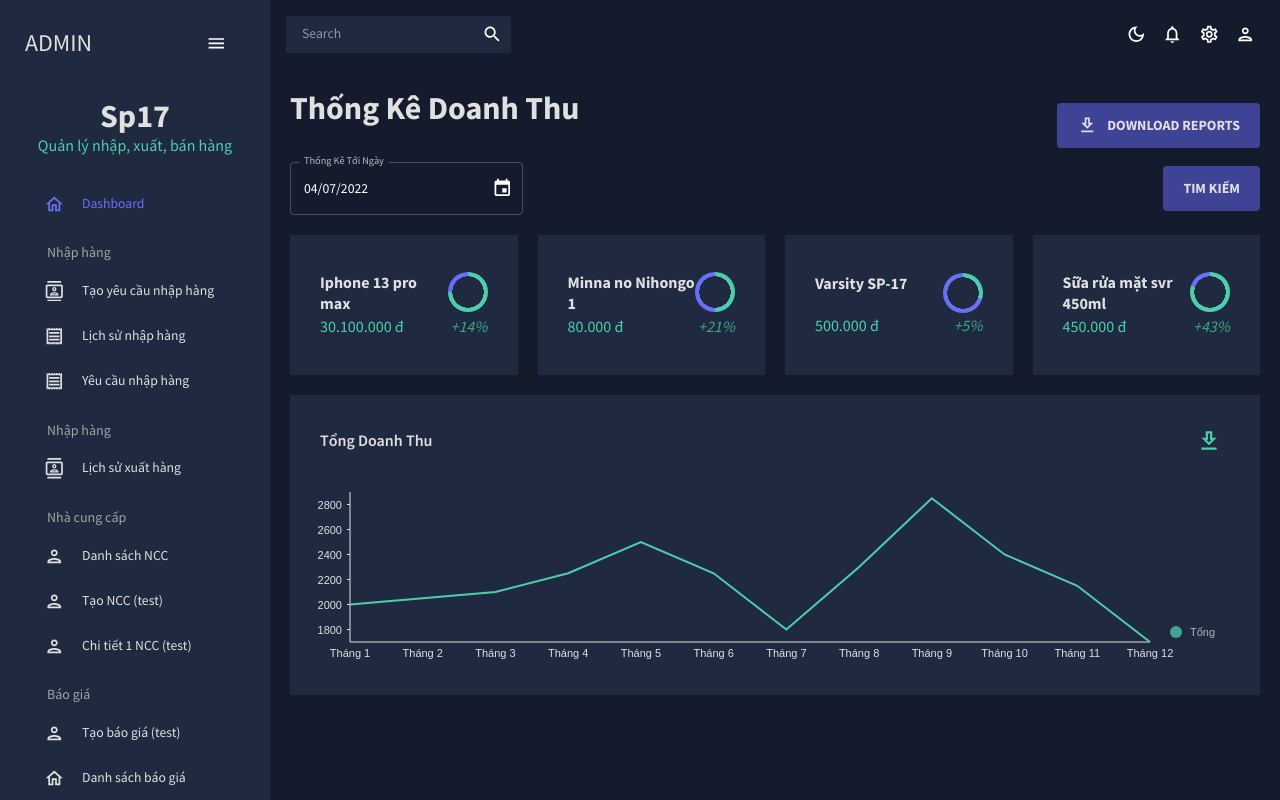
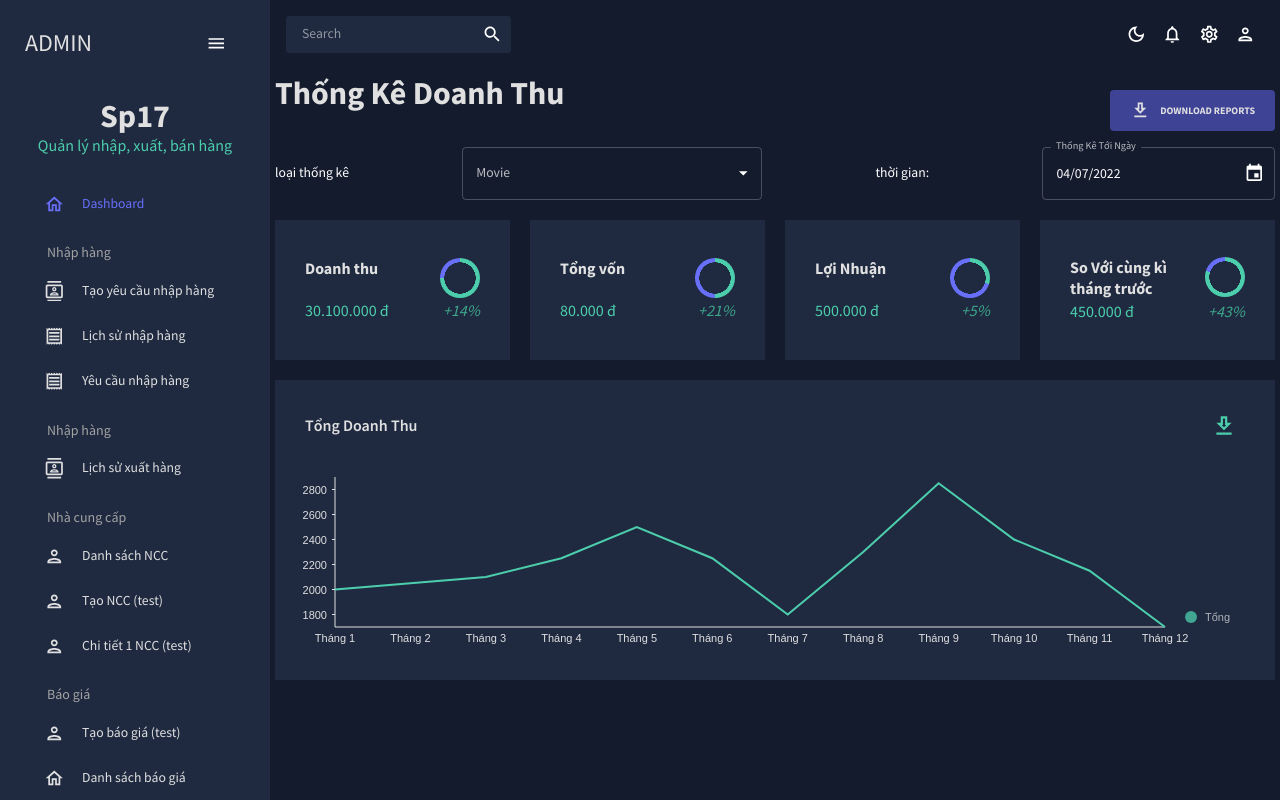
Before and after one commit to monleak/sp-fe, a React (Create React App) app: page /fiscal/revenue in a window 1280 px wide. Built offline with nearby package versions, Linux system fonts and the light colour scheme.

Commit message:
update doanhthu ui

```diff
--- a/package.json
+++ b/package.json
@@ -6,7 +6,7 @@
     "@emotion/react": "^11.10.5",
     "@emotion/styled": "^11.10.5",
     "@mui/icons-material": "^5.11.0",
-    "@mui/material": "^5.11.0",
+    "@mui/material": "^5.11.3",
     "@mui/x-data-grid": "^5.17.16",
     "@mui/x-date-pickers": "^5.0.13",
     "@nivo/bar": "^0.80.0",
@@ -25,6 +25,7 @@
     "@types/react-dom": "^18.0.9",
     "axios": "^1.2.1",
     "dayjs": "^1.11.7",
+    "express": "^4.18.2",
     "formik": "^2.2.9",
     "moment": "^2.29.4",
     "react": "^18.2.0",
--- a/src/scenes/DoanhThu/index.tsx
+++ b/src/scenes/DoanhThu/index.tsx
@@ -20,13 +20,16 @@ import { DatePicker } from '@mui/x-date-pickers/DatePicker';
 import { MobileDatePicker } from '@mui/x-date-pickers/MobileDatePicker';
 import { DesktopDatePicker } from '@mui/x-date-pickers/DesktopDatePicker';
 
+import Autocomplete from '@mui/material/Autocomplete';
+import { MonthPicker } from '@mui/x-date-pickers/MonthPicker';
+
 const DoanhThu = () => {
   const theme = useTheme();
   const colors = tokens(theme.palette.mode);
   const [value, setValue] = React.useState<Dayjs | null>(dayjs('2022-04-07'));
-
+  const options = ["The Godfather", "Pulp Fiction"];
   return (
-    <Box m="20px">
+    <Box m="5px">
       {/* HEADER */}
       <Box display="flex" justifyContent="space-between" alignItems="center">
         <Header title="Thống Kê Doanh Thu" subtitle="" />
@@ -36,7 +39,7 @@ const DoanhThu = () => {
             sx={{
               backgroundColor: colors.blueAccent[700],
               color: colors.grey[100],
-              fontSize: "14px",
+              fontSize: "10px",
               fontWeight: "bold",
               padding: "10px 20px",
             }}
@@ -46,7 +49,8 @@ const DoanhThu = () => {
           </Button>
         </Box>
       </Box>
-      <Box display="flex" justifyContent="space-between" alignItems="center">
+
+      {/* <Box display="flex" justifyContent="space-between" alignItems="center">
         <LocalizationProvider dateAdapter={AdapterDayjs}>
 
           <DesktopDatePicker
@@ -71,6 +75,31 @@ const DoanhThu = () => {
         >
           Tim Kiếm
         </Button>
+      </Box> */}
+
+
+      <Box display="flex" justifyContent="space-between" alignItems="center">
+      loại thống kê
+      <Autocomplete
+      disablePortal
+      id="combo-box-demo"
+      options={options}
+      sx={{ width: 300 }}
+      renderInput={(params) => <TextField {...params} label="Movie" />}
+      />
+      thời gian:
+      <LocalizationProvider dateAdapter={AdapterDayjs}>
+
+          <DesktopDatePicker
+            label="Thống Kê Tới Ngày"
+            value={value}
+            minDate={dayjs('2017-01-01')}
+            onChange={(newValue) => {
+              setValue(newValue);
+            }}
+            renderInput={(params) => <TextField {...params} />}
+          />
+        </LocalizationProvider>
       </Box>
 
       <Box marginBottom="20px">
@@ -94,7 +123,7 @@ const DoanhThu = () => {
         >
           <StatBoxV2
             price="30.100.000 đ"
-            title="Iphone 13 pro max"
+            title="Doanh thu"
             progress="0.75"
             increase="+14%"
             icon={
@@ -113,7 +142,7 @@ const DoanhThu = () => {
         >
           <StatBoxV2
             price="80.000 đ"
-            title="Minna no Nihongo 1"
+            title="Tổng vốn"
             progress="0.50"
             increase="+21%"
             icon={
@@ -132,7 +161,7 @@ const DoanhThu = () => {
         >
           <StatBoxV2
             price="500.000 đ"
-            title="Varsity SP-17"
+            title="Lợi Nhuận"
             progress="0.30"
             increase="+5%"
             icon={
@@ -151,7 +180,7 @@ const DoanhThu = () => {
         >
           <StatBoxV2
             price="450.000 đ"
-            title="Sữa rửa mặt svr 450ml"
+            title="So Với cùng kì tháng trước"
             progress="0.80"
             increase="+43%"
             icon={
```
Also changed, not shown: 1 other file (tests, documents, lock files or other folders).
